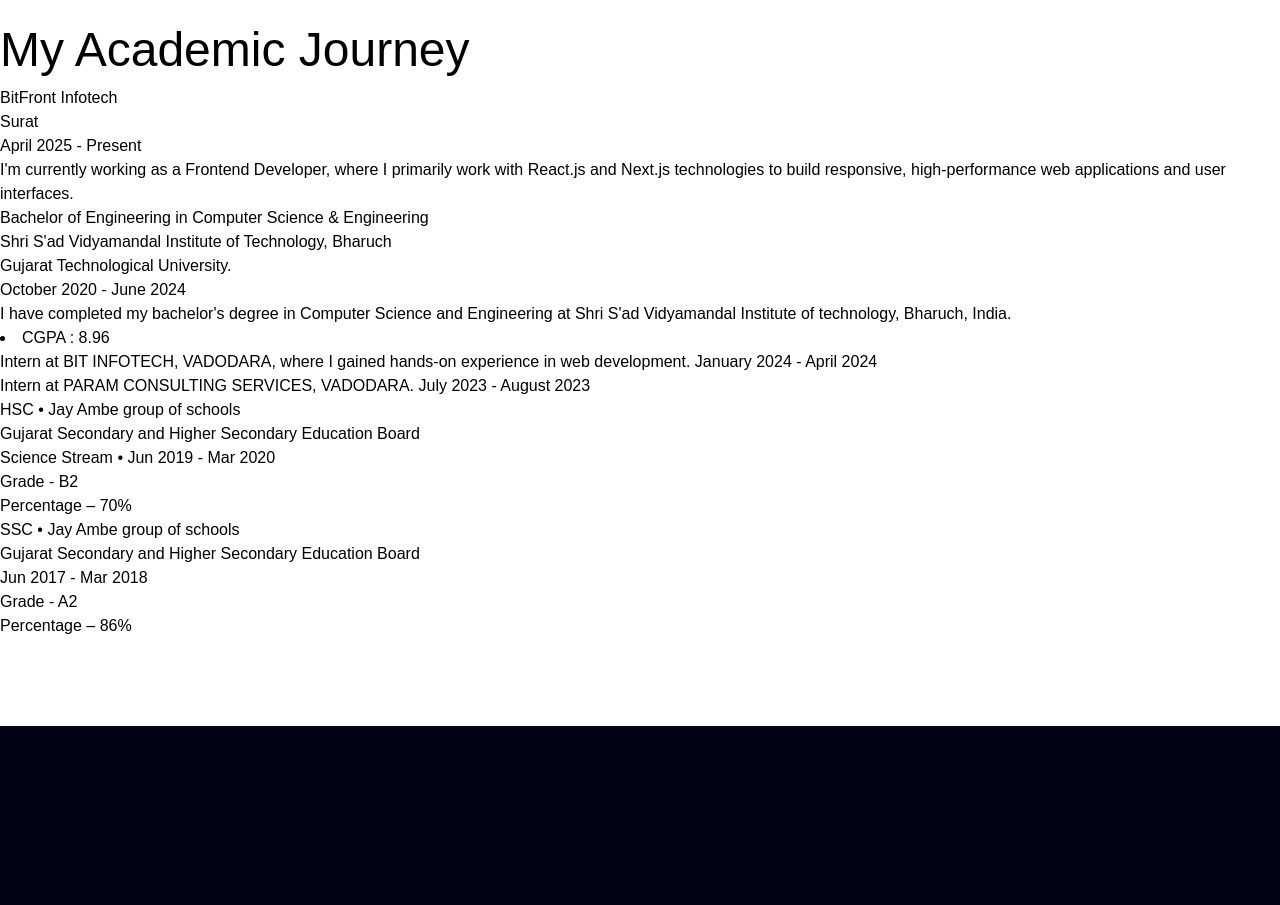
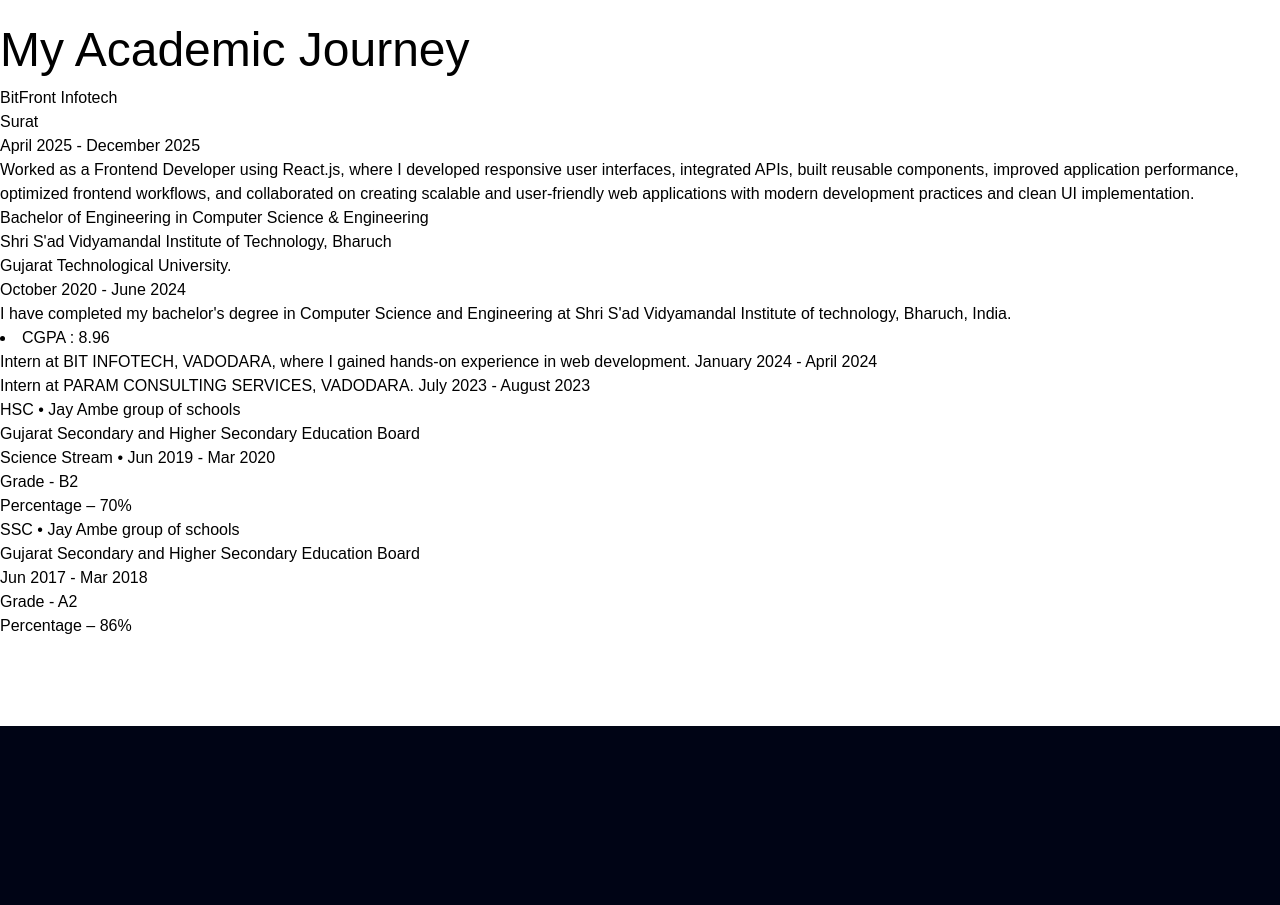
Before and after one commit to Deepkhatri22/Deep_Portfolio, a React (Vite) app: page / in a window 1280 px wide. Shown: the part 1920-2825 px from the top of the page. Built offline with nearby package versions, Linux system fonts and the light colour scheme; a web font is replaced by a local one.

Commit message:
update experience
Add details

```diff
--- a/src/Component/Education.jsx
+++ b/src/Component/Education.jsx
@@ -51,7 +51,7 @@
             >
               <h3 className="text-2xl font text-white font-semibold tracking-tight">BitFront Infotech</h3>
               <p className="text-white font">Surat</p>
-              <p className="text-white font">April 2025 - Present</p>
+              <p className="text-white font">April 2025 - December 2025</p>
             </motion.div>
 
             <motion.div
@@ -62,7 +62,7 @@
             >
 
               <p className="text-justify font">
-              I'm currently working as a Frontend Developer, where I primarily work with React.js and Next.js technologies to build responsive, high-performance web applications and user interfaces.<br />
+              Worked as a Frontend Developer using React.js, where I developed responsive user interfaces, integrated APIs, built reusable components, improved application performance, optimized frontend workflows, and collaborated on creating scalable and user-friendly web applications with modern development practices and clean UI implementation.<br />
 
               </p>
 
```
Also changed, not shown: 1 other file (tests, documents, lock files or other folders).
